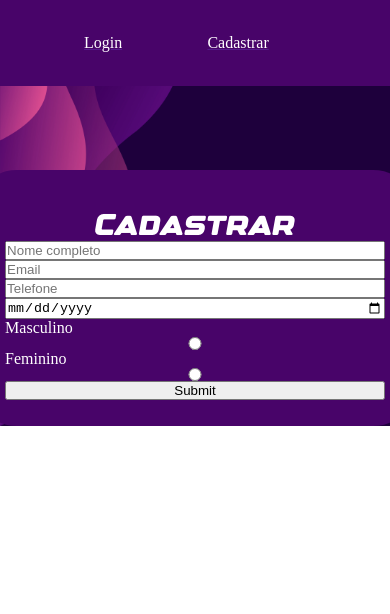
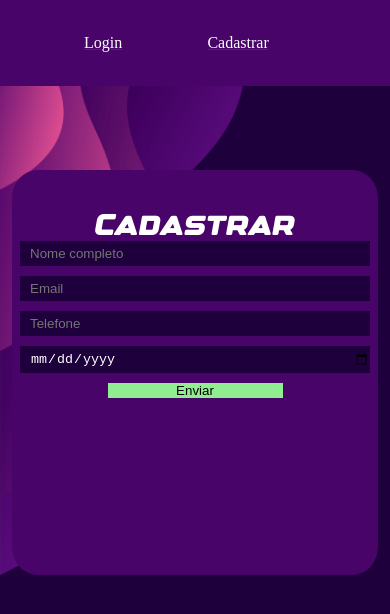
Before and after one commit to Shausinaguer/Form-html, a plain HTML site: page index.html in a window 390 px wide. Drawn offline with Linux system fonts and the light colour scheme.

Commit message:
Modificações de Responsividade

```diff
--- a/css/style.css
+++ b/css/style.css
@@ -14,6 +14,7 @@ body{
     background-image: url(../media/images/bgimage.jpg);
     background-repeat: no-repeat;
     background-size: cover;
+    background-color: #1e003c;
 }
 
 /* Barra de navegação da página */
@@ -82,8 +83,11 @@ section div .title-form{
     background-color: #480469;
     padding-block-start: 5vh;
     padding-block-end: 3vh;
-    padding-inline: 2vh;
-    width: 45vh;
+    padding-inline: 2vw;
+    width: 30vw;
+    min-width: 350px;
+    min-height: 230px;
+    height: 40vh;
     border-radius: 7%;
     display: flex;
     flex-direction: column;
@@ -93,3 +97,22 @@ form{
     display: flex;
     flex-direction: column;
 }
+
+form .Enviar{
+    background-color: lightgreen;
+    color: black;
+    margin-inline: 25%;
+}
+
+.input{
+    background-color: #1e003c;
+    color: white;
+    padding-left: 10px;
+    padding-block: 5px;
+}
+
+input{
+    margin-bottom: 10px;
+    border-radius: 0%;
+    border: 0;
+}
--- a/index.html
+++ b/index.html
@@ -22,20 +22,15 @@
         <div class="formulario">
             <label class="title-form" for="cadastro">Cadastrar</label>
             <form name="cadastro" action="#" method="post">
-                <input name="nome" type="text" placeholder="Nome completo" required>
+                <input class="input" name="nome" type="text" placeholder="Nome completo" required>
 
-                <input nome="email" type="email" placeholder="Email" required>
+                <input class="input" nome="email" type="email" placeholder="Email" required>
 
-                <input nome="telefone" type="tel" placeholder="Telefone" required>
+                <input class="input" nome="telefone" type="tel" placeholder="Telefone" required>
 
-                <input name="nasc" type="date" placeholder="DD/MM/AAAA" required>
+                <input class="input" name="nasc" type="date" placeholder="DD/MM/AAAA" required>
 
-                <label for="M">Masculino</label>
-                    <input name="M" type="radio" id="Masculino" value="M">
-                <label for="F">Feminino</label>
-                    <input name="F" type="radio" id="Feminino" value="F">
-
-                <input type="submit">
+                <input class="Enviar" type="submit" value="Enviar">
             </form>
         </div>
     </section>
```
